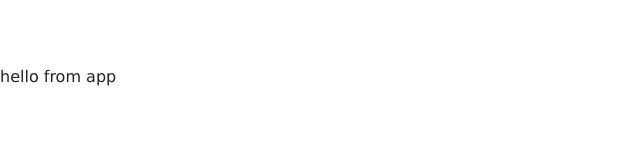
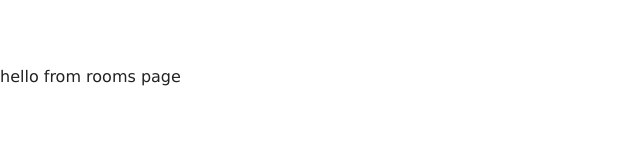
Before and after one commit to wanderergit/ResortApp, a React (Create React App) app: page /rooms in a window 1280 px wide. Shown: the top 160 px of the page, without its empty margins (0-640 px from the left). Built offline with nearby package versions, Linux system fonts and the light colour scheme.

Commit message:
Routing initial 37mins

```diff
--- a/package.json
+++ b/package.json
@@ -12,6 +12,7 @@
     "react": "^16.13.1",
     "react-dom": "^16.13.1",
     "react-icons": "^3.10.0",
+    "react-router-dom": "^5.2.0",
     "react-scripts": "3.4.3"
   },
   "scripts": {
--- a/src/App.js
+++ b/src/App.js
@@ -1,8 +1,24 @@
 import React from "react";
 import "./App.css";
 
+import Home from "./pages/Home";
+import Rooms from "./pages/Rooms";
+import SingleRoom from "./pages/SingleRoom";
+import Error from "./pages/Error";
+
+import { Route, Switch } from "react-router-dom";
+
 function App() {
-  return <>hello from app</>;
+  return (
+    <>
+      <Switch>
+        <Route exact path="/" component={Home} />
+        <Route exact path="/rooms/" component={Rooms} />
+        <Route exact path="/rooms/:slug" component={SingleRoom} />
+        <Route component={Error} />
+      </Switch>
+    </>
+  );
 }
 
 export default App;
--- a/src/index.js
+++ b/src/index.js
@@ -1,13 +1,14 @@
 import React from "react";
 import ReactDOM from "react-dom";
 // import './index.css';
+import { BrowserRouter as Router } from "react-router-dom";
 import App from "./App";
 import * as serviceWorker from "./serviceWorker";
 
 ReactDOM.render(
-  <React.StrictMode>
+  <Router>
     <App />
-  </React.StrictMode>,
+  </Router>,
   document.getElementById("root")
 );
 
--- a/src/pages/Rooms.js
+++ b/src/pages/Rooms.js
@@ -1,11 +1,7 @@
-import React from 'react'
+import React from "react";
 
-onst Rooms = () => {
-    return (
-        <div>
-            hello from rooms page
-        </div>
-    )
-}
+const Rooms = () => {
+  return <div>hello from rooms page</div>;
+};
 
-const default Room
+export default Rooms;
```
Also changed, not shown: 1 other file (tests, documents, lock files or other folders).
